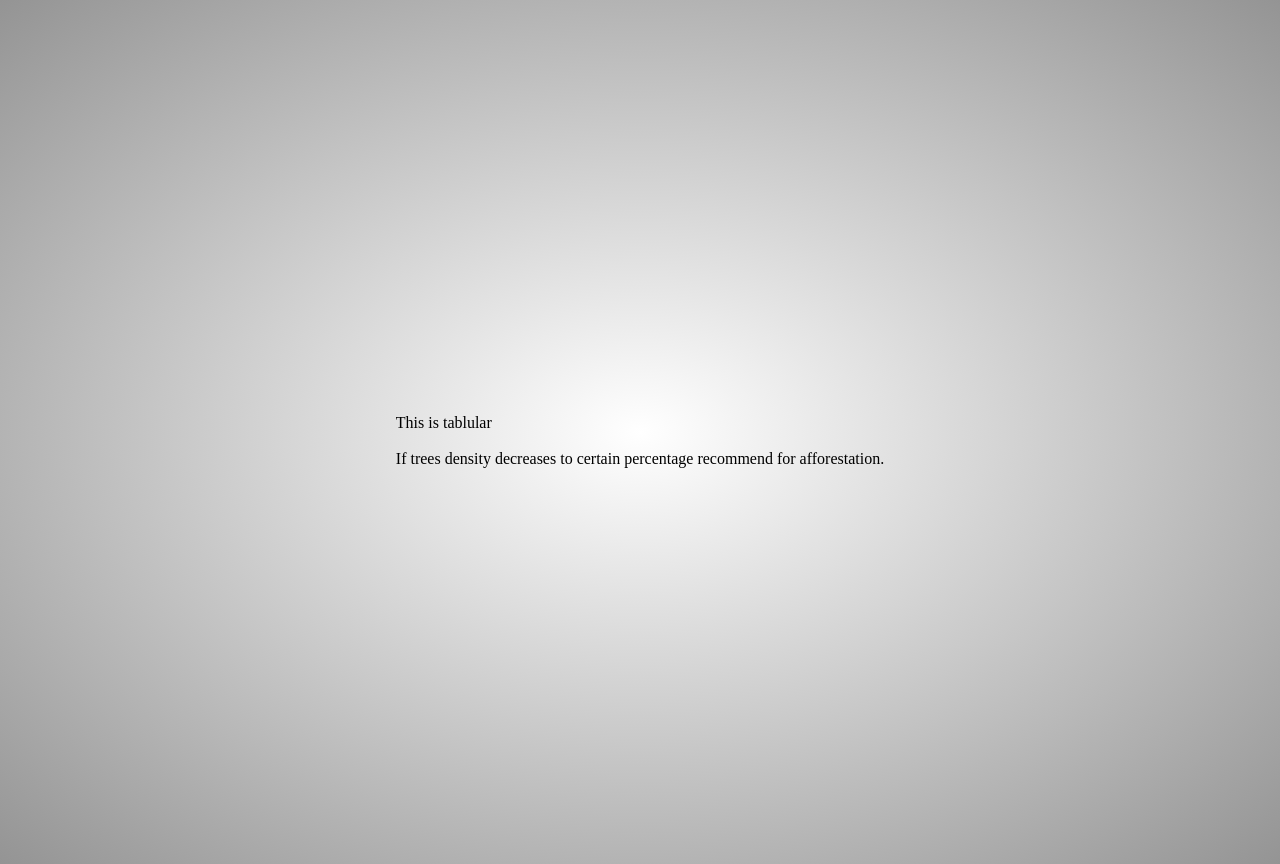
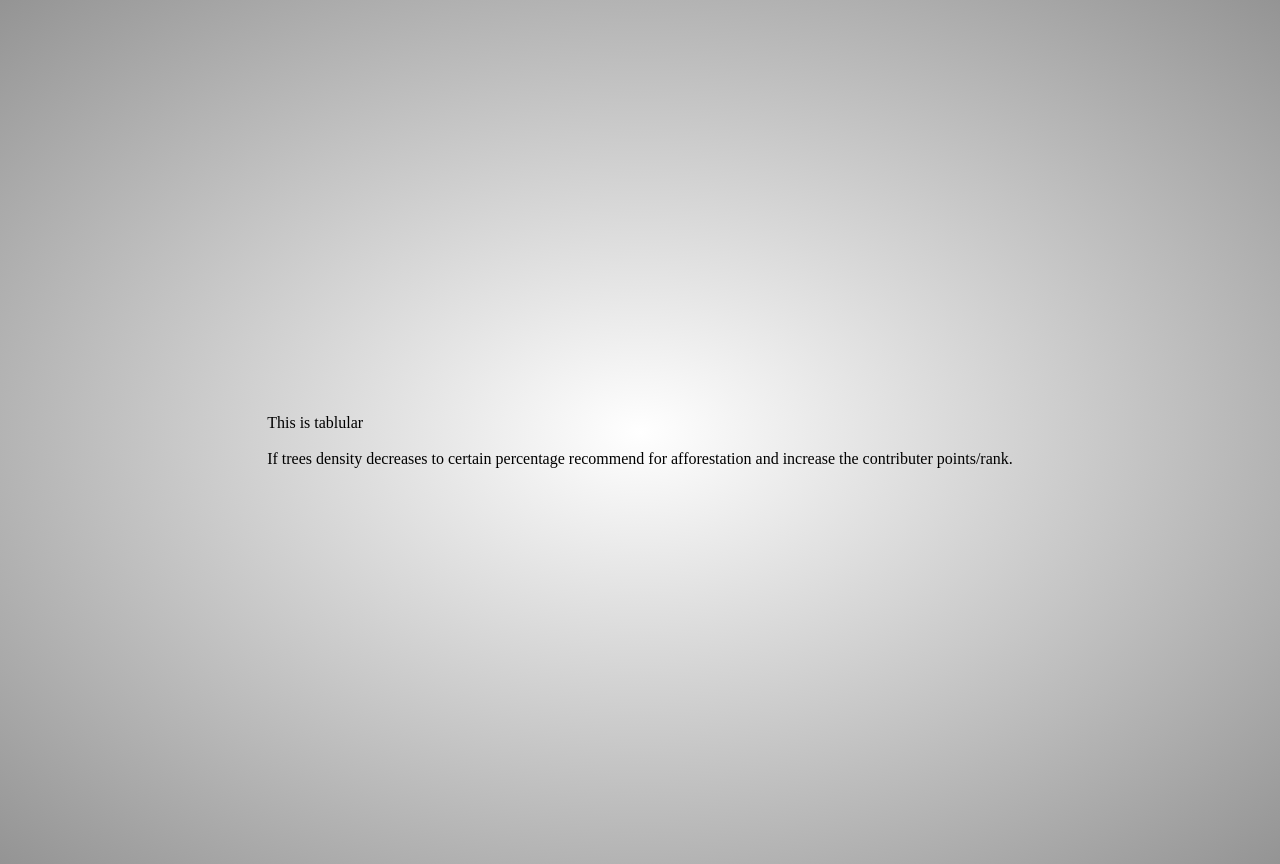
Before and after one commit to Deependra-Ks01/Plantae-Detection, a plain HTML site: page action.html in a window 1280 px wide. Drawn offline with Linux system fonts and the light colour scheme.

Commit message:
Add files via upload

```diff
--- a/action.html
+++ b/action.html
@@ -28,6 +28,7 @@
    <br>
    <br>
 
-   If trees density decreases to certain percentage recommend for afforestation.
+If trees density decreases to certain percentage recommend for afforestation and increase the contributer points/rank.
+
 </body>
 </html>
```
